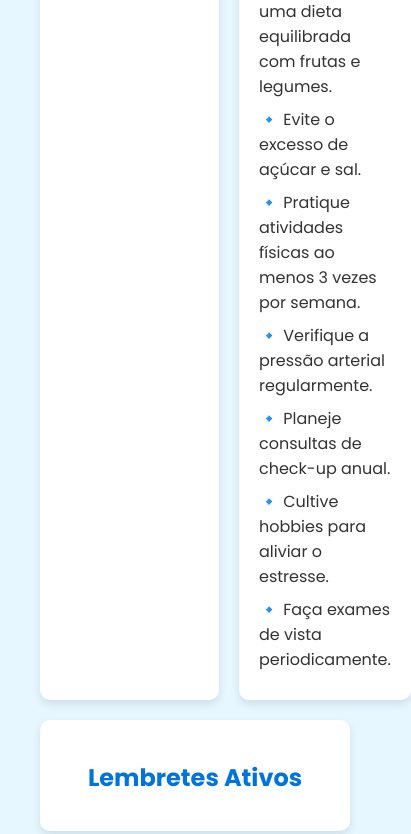
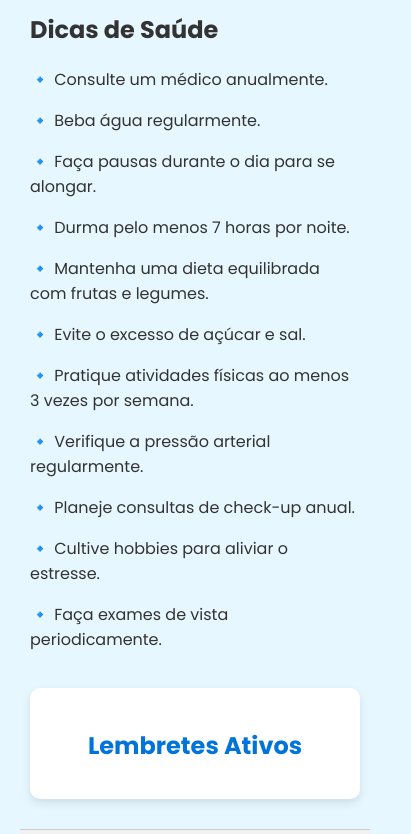
Before and after one commit to MariaEduarda1405/Lembre.me, a plain HTML site: page index.html in a window 390 px wide. Shown: the part 672-1506 px from the top of the page, 411 px wide, since content can reach past the window. Drawn offline with Linux system fonts and the light colour scheme.

Commit message:
styles.css

```diff
--- a/styles.css
+++ b/styles.css
@@ -33,27 +33,28 @@ body {
 
 /* Container principal */
 .container {
-    max-width: 900px;
+    max-width: 600px; /* Ajuste a largura conforme necessário */
     margin: 20px auto;
     padding: 20px;
 }
 
-/* Layout em colunas */
+/* Layout em coluna */
 .main-content {
     display: flex;
-    gap: 20px;
+    flex-direction: column; /* Coloca os elementos em uma coluna */
+    gap: 20px; /* Espaço entre os elementos */
 }
 
-/* Seção do formulário */
-.form-section, .health-tips {
-    flex: 1;
+/* Seção do formulário e lista de lembretes */
+.form-section, .reminder-list {
     background-color: #ffffff;
     padding: 20px;
     border-radius: 10px;
     box-shadow: 0 4px 10px rgba(0, 0, 0, 0.1);
 }
 
-.form-section h2, .health-tips h2 {
+/* Centraliza os títulos das seções */
+.form-section h2, .reminder-list h2 {
     color: #0074d9;
     text-align: center;
     margin-bottom: 15px;
@@ -95,26 +96,7 @@ button:hover {
     background-color: #0056b3;
 }
 
-/* Dicas de Saúde */
-.health-tips p {
-    margin: 8px 0;
-}
-
 /* Lista de lembretes */
-.reminder-list {
-    background-color: #ffffff;
-    padding: 20px;
-    border-radius: 10px;
-    box-shadow: 0 4px 10px rgba(0, 0, 0, 0.1);
-    margin-top: 20px;
-}
-
-.reminder-list h2 {
-    color: #0074d9;
-    text-align: center;
-    margin-bottom: 10px;
-}
-
 .reminder-list ul {
     list-style-type: none;
     padding: 0;
@@ -132,3 +114,29 @@ button:hover {
 .reminder-list li:hover {
     background-color: #eef6ff;
 }
+
+/* Estilo da lista de dicas */
+.tips {
+    margin-top: 20px; /* Margem acima das dicas */
+}
+
+/* Media query para telas menores */
+@media (max-width: 600px) {
+    .container {
+        padding: 10px; /* Menos padding no container */
+    }
+
+    .clock-icon {
+        width: 30px; /* Dimensões reduzidas para o ícone */
+        height: auto; /* Mantém a proporção */
+    }
+
+    .tips {
+        margin-top: 20px; /* Espaçamento suficiente acima das dicas */
+        text-align: left; /* Alinha o texto à esquerda */
+    }
+
+    .reminder-list {
+        margin-top: 20px; /* Espaçamento entre lembretes e dicas */
+    }
+}
```
